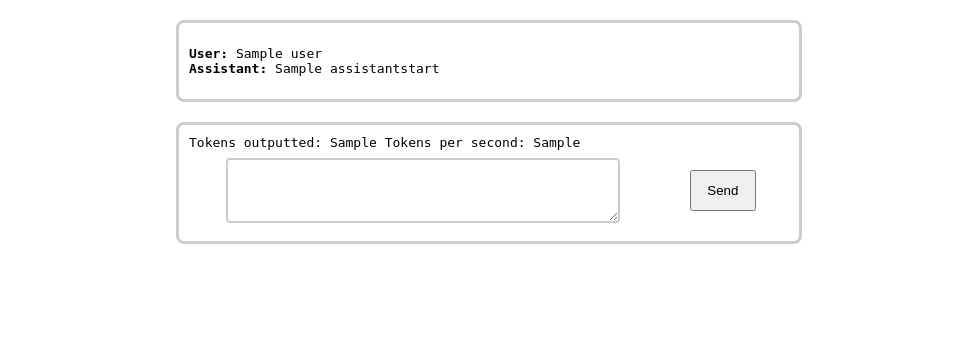
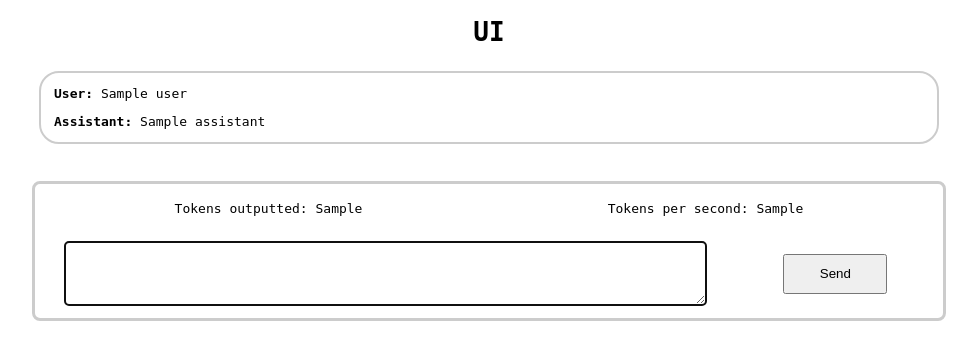
Before and after one commit to teemupaloniemi/voice-chatbot, a Flask app: template templates/index.html in a window 1280 px wide. Shown: the top 360 px of the page, without its empty margins (151-1128 px from the left). Run offline with Flask 3, Linux system fonts and the light colour scheme; the template is opened without the code that fills it: most values are stand-ins (such as "Sample title", 1, 10 or a date in 2020).

Commit message:
graphviz integrated

````diff
--- a/templates/index.html
+++ b/templates/index.html
@@ -19,22 +19,29 @@
         }
 
         #chatbox {
-            max-width: 600px;
+            max-width: 900px;
             margin: 20px auto;
-            padding: 10px;
-            border: 3px solid #ccc;
-            border-radius: 8px;
+            padding: 4px;
         }
 
         #input-container {
-            max-width: 600px;
-            margin: 10px auto;
-            padding: 10px;
+            max-width: 900px;
+            margin: 4px auto;
+            padding: 4px;
             border: 3px solid #ccc;
             border-radius: 8px;
+            display: grid;
+            grid-template-areas:
+                "timings"
+                "form";
+            grid-gap: 4px;
         }
 
-        form {
+        #input-from {
+            grid-area: form;
+        }
+
+        #input-grid {
             display: grid;
             grid-template-areas: "input input input send";
             align-items: center;
@@ -42,7 +49,8 @@
         }
 
         #transcription {
-            width: 80%;
+            width: 90%;
+            max-width: 90%;
             padding: 8px;
             margin: 8px;
             border: 2px solid #ccc;
@@ -51,66 +59,116 @@
         }
 
         #send-button {
+            cursor: pointer;
+            grid-area: send;
             width: 50%;
             height: 50%;
+        }
 
-            cursor: pointer;
-            grid-area: send;
+        #single-question-answer-box {
+            padding: 1em;
+            border: 2px solid #ccc;
+            border-radius: 20px;
+            margin-bottom: 1em;
+        }
+
+        #user {
+            margin-bottom: 1em;
+        }
+
+        #timings {
+            grid-area: timings;
+            display: grid;
+            grid-template-areas: "tokens tokenspersec";
+            align-items: center;
+            justify-items: center;
+            margin: 1em;
+        }
+
+        #tokens {
+            grid-area: tokens;
+        }
+
+        #tokens-per-second {
+            grid-area: tokenspersec;
         }
 
         .code-block {
-            margin: 10px auto;
-            padding: 10px;
+            margin: 4px auto;
+            padding: 4px;
             border: 3px solid #ccc;
             background-color: black;
             color: white;
             border-radius: 8px;
             overflow-x: auto;
-            /* Added to enable horizontal scrollbar */
             white-space: pre-wrap;
-            /* Preserve line breaks */
             max-width: 100%;
-            /* Ensure code doesn't overflow container */
+        }
+
+        @media screen and (max-width: 600px) {
+            #chatbox,
+            #input-container {
+                margin-left: 4px;
+                margin-right: 4px;
+            }
+
+
+            form {
+                display: grid;
+                grid-template-areas: "input input send send";
+                align-items: center;
+                justify-items: center;
+            }
         }
     </style>
 </head>
 
 <body>
+    <h1>UI</h1>
+    {% if past_interaction %}
         <div id="chatbox">
-        {% if past_interaction %}
             {% for interaction in past_interaction %}
-                <p>
-                    <strong>User:</strong> {{ interaction.user }}<br>
+                <div id="single-question-answer-box">
+                    <div id="user">
+                        <strong>User:</strong> {{ interaction.user }}
+                    </div>
+                    <div id="assistant">
                         <strong>Assistant:</strong>
                             {% if interaction.is_code %}
+                                {% for item in interaction.code_blocks %}
                                     <p>
-                            {{ interaction.assistantstart }}
+                                        {{ item.assistant }}
                                     </p>
-                        {% for code_block in interaction.code_blocks %}
-                        <div class="code-block" data-code="{{ code_block }}">
-                            <pre><code>{{ code_block }}</code></pre>
+                                    <div class="code-block" data-code="{{ item.code_block }}">
+                                        <pre style="white-space: pre-wrap;"><code>{{ item.code_block }}</code></pre>
                                         <button class="copy-button">Copy</button>
                                     </div>
-                        <p>
-                            {{ interaction.assistantend }}
-                        </p>
                                 {% endfor %}
                             {% else %}
-                    {{ interaction.assistantstart }}
+                                {{ interaction.assistant }}
                             {% endif %}
-                </p>
-            {% endfor %}
+                            {% if interaction.is_image %}
+                                <img src="/static/images/{{ interaction.image_url }}" alt="Generated Image Here">
                             {% endif %}
                     </div>
+                </div>
+            {% endfor %}
+        </div>
+    {% endif %}
 
 
     <div id="input-container">
-        <div>
-            Tokens outputted: {{ timings.predicted_n }} Tokens per second: {{ timings.predicted_per_second }}
+        <div id="timings">
+            {% if timings %}
+                    <div id="tokens">Tokens outputted: {{ timings.predicted_n }}</div>
+                    <div id="tokens-per-second">Tokens per second: {{ timings.predicted_per_second }}</div>
+            {% endif %}
         </div>
-        <form action="/" method="post">
+        <form id="input-form" action="/" method="post">
+            <div id="input-grid">
                 <textarea id="transcription" name="transcription" rows="3" required></textarea>
                 <button type="submit" id="send-button">Send</button>
+            </div>
         </form>
     </div>
 
@@ -133,6 +191,10 @@
             document.execCommand('copy');
             document.body.removeChild(textarea);
         }
+
+        window.onload = function() {
+            document.getElementById("transcription").focus();
+        };
     </script>
 </body>
 
--- a/webchat.py
+++ b/webchat.py
@@ -2,6 +2,8 @@ import requests
 import json
 from flask import Flask, render_template, request
 import regex as re
+from graphviz import Source
+import os
 app = Flask(__name__)
 
 PRINT_CACHE = True
@@ -24,7 +26,7 @@ def generate(prompt):
         headers = {'Content-Type': 'application/json'}
         data = json.dumps({
             'prompt': prompt,
-            'n_predict': 1024  # Adjust as needed
+            'n_predict': 16000  # Adjust as needed
         })
 
         response = requests.post(url, headers=headers, data=data)
@@ -37,7 +39,7 @@ def generate(prompt):
         print(RED + "ERROR: " + RESET + "Start up the llama.cpp server with \"" + GREEN + "./server -m models/YOUR_MODEL -ngl 100" + RESET + "\" in the llama.cpp folder!")
 
 def tokenize(transcription, past_interaction):
-        system = "<|im_start|>system\nYou are an assistant called Lexie. You are a superintelligent system developed to help users and answer their questions. Give a short answer, please. You, Lexie, are really smart and answers in clear fashion but accurately<|im_end|>"
+        system = "<|im_start|>system\nYou are an assistant called Lexie. You are a superintelligent system developed to help users and answer their questions. Give a short answer, please. You, Lexie, are really smart and answers in clear fashion but accurately. Give all visualizations with graphviz like this, ```dot [code goes here]```.<|im_end|>"
         for item in past_interaction:
             system += item['user'] + item['assistant']
         user = "<|im_start|>user\n" + transcription + "<|im_end|>"
@@ -70,29 +72,65 @@ def index():
         if len(tmp_interaction) > cache_length:
             tmp_interaction.pop(0)
 
+        img_url = ""
+        if "```dot" in response:
+            graphviz_text = re.findall(r'```dot(.*?)```', response, re.DOTALL)
+        elif "```graphviz" in response:
+            graphviz_text = re.findall(r'```graphviz(.*?)```', response, re.DOTALL)
+        elif "```plasma" in response:
+            graphviz_text = re.findall(r'```plasma(.*?)```', response, re.DOTALL)
+        else:
+            # Handle the case when neither "dot" nor "graphviz" is present in the response
+            graphviz_text = None
+
+        try:
+            if graphviz_text:
+                graph_code = graphviz_text[0]
+                print()
+                print(graph_code)
+                print()
+                # Create a Source object from the DOT code
+                graph = Source(graph_code, format='png')
+
+                # Define the path for saving the image in the static/images folder
+                img_path = os.path.join('static', 'images', f'graph{len(past_interaction)}')
+
+                # Save the graph to the specified folder
+                graph.render(img_path, format='png', cleanup=True)
+
+                # Set the image URL for displaying in the HTML
+                img_url = f'graph{len(past_interaction)}.png'
+        except:
+            pass
+
         tmp_user = past_user.replace("<|im_start|>user", "")
         tmp_user = tmp_user.replace("<|im_end|>", "")
         tmp_assistant = past_assistant.replace("<|im_start|>assistant", "")
         tmp_assistant = tmp_assistant.replace("<|im_end|>", "")
         code_blocks = re.findall(r'```(?!html\s)(.*?)```', tmp_assistant, re.DOTALL)
         is_code = bool(code_blocks)
-        assistantstart = tmp_assistant
-        assistantend = ""
+        assistant_list = []
         if len(code_blocks) > 0:
             for stuff in code_blocks:
                 tmp_assistant = tmp_assistant.replace("```"+stuff+"```","[splithere]")
+            assistant_list = tmp_assistant.split("[splithere]")
 
-            s = tmp_assistant.split("[splithere]")
-            if len(s) == 2:
-                assistantstart = s[0]
-                assistantend = s[1]
-        tmp_interaction.append({'user': tmp_user, 'assistantstart': assistantstart, 'assistantend': assistantend, 'is_code': is_code, 'code_blocks': code_blocks})
+        paired_interactions = []
+        for code_block, assistant in zip(code_blocks, assistant_list):
+            paired_interactions.append({
+                'code_block': code_block,
+                'assistant': assistant,
+            })
+
+        tmp_interaction.append({'user': tmp_user, 'assistant': tmp_assistant, 'is_code': is_code, 'code_blocks': paired_interactions, 'is_image': (len(img_url) > 0), 'image_url': img_url})
 
         if PRINT_CACHE:
             print_memory_window()
 
         return render_template("index.html", past_interaction=tmp_interaction, timings=timings)
 
+    past_interaction = []
+    tmp_interaction = []
     return render_template("index.html", past_interaction=past_interaction)
 
 def print_memory_window():
@@ -105,4 +143,4 @@ def print_memory_window():
 
 
 if __name__ == "__main__":
-    app.run(debug=True)
+    app.run(debug=True, port=3000)
````
Also changed, not shown: 1 other file. Lines whose indentation alone changed are shown as unchanged.
